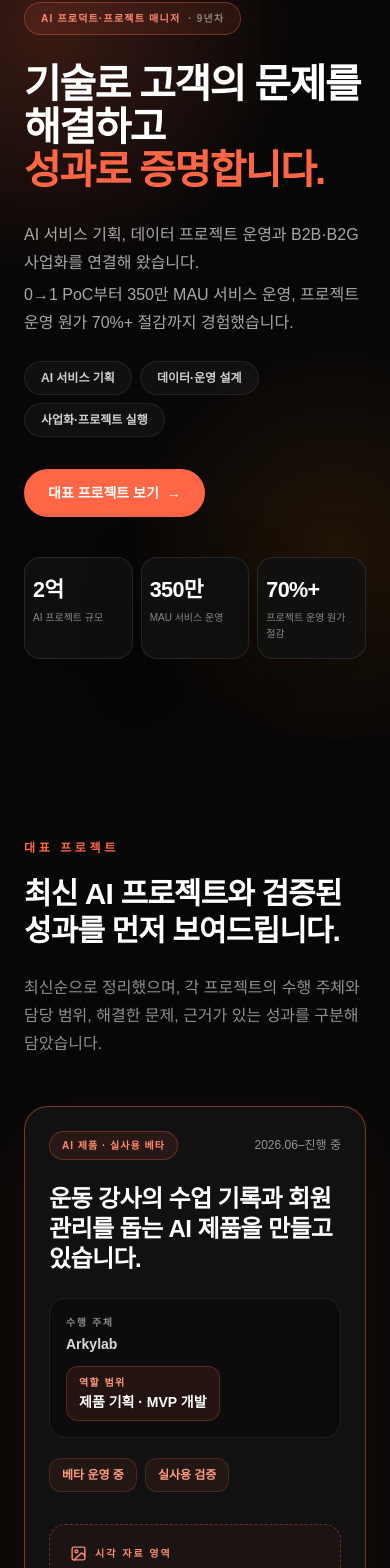
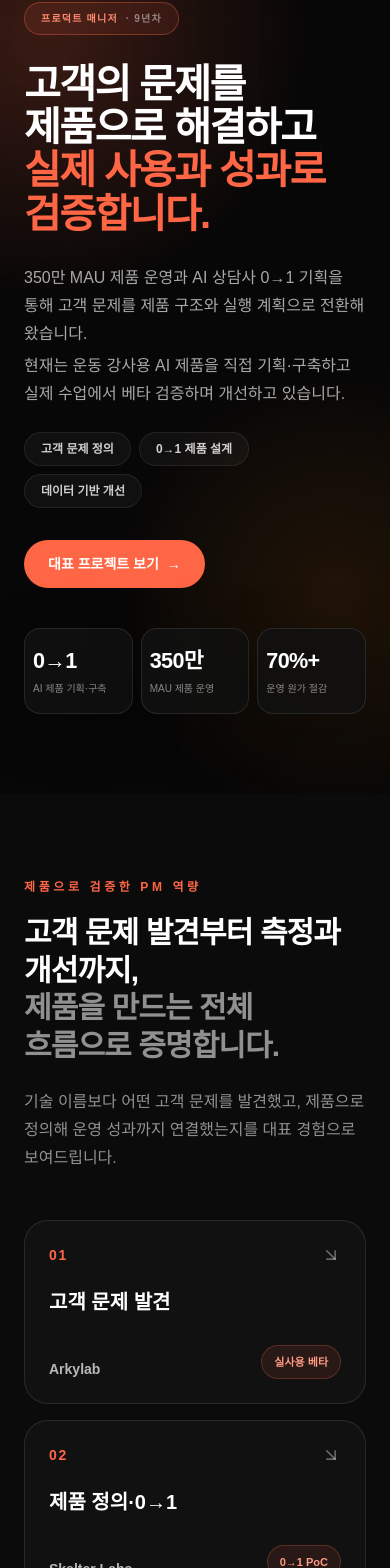
Before and after one commit to gmbro/portfolio, a React (Vite) app: page / in a window 390 px wide. Shown: the part 110-1678 px from the top of the page. Built offline with nearby package versions, Linux system fonts and the light colour scheme; no server answers; the HTML template or start-up script is replaced by a standard one; a web font is replaced by a local one.

Commit message:
feat: focus portfolio on product management narrative

```diff
--- a/index.html
+++ b/index.html
@@ -5,23 +5,23 @@
     <meta name="viewport" content="width=device-width, initial-scale=1.0" />
     <meta
       name="description"
-      content="AI 제품 기획, 데이터 운영, SaaS 사업화와 대규모 서비스 성과를 담은 이경민의 포트폴리오입니다."
+      content="고객의 문제를 제품으로 해결하고 실제 사용과 성과로 검증해 온 프로덕트 매니저 이경민의 포트폴리오입니다."
     />
     <meta name="author" content="이경민" />
-    <meta property="og:title" content="이경민 | AI 프로덕트·프로젝트 매니저" />
+    <meta property="og:title" content="이경민 | 프로덕트 매니저" />
     <meta
       property="og:description"
-      content="AI 제품 기획부터 데이터 운영, SaaS 사업화, 성과 검증까지 연결한 프로젝트를 소개합니다."
+      content="고객 문제 정의, 0→1 제품 설계, 데이터 기반 개선 역량을 검증된 프로젝트로 소개합니다."
     />
     <meta property="og:type" content="website" />
     <meta property="og:locale" content="ko_KR" />
     <meta name="twitter:card" content="summary" />
-    <meta name="twitter:title" content="이경민 | AI 프로덕트·프로젝트 매니저" />
+    <meta name="twitter:title" content="이경민 | 프로덕트 매니저" />
     <meta
       name="twitter:description"
-      content="AI 제품 기획부터 데이터 운영, SaaS 사업화, 성과 검증까지 연결한 프로젝트를 소개합니다."
+      content="고객 문제 정의, 0→1 제품 설계, 데이터 기반 개선 역량을 검증된 프로젝트로 소개합니다."
     />
-    <title>이경민 | AI 프로덕트·프로젝트 매니저</title>
+    <title>이경민 | 프로덕트 매니저</title>
   </head>
   <body>
     <div id="root"></div>
--- a/src/components/About.tsx
+++ b/src/components/About.tsx
@@ -2,16 +2,16 @@ import { motion } from "framer-motion";
 
 const workingRange = [
   {
-    label: "제품·프로젝트",
-    copy: "0→1 제품 정의부터 제안, 실행, 품질 검증, 종결까지 담당합니다.",
+    label: "문제 정의",
+    copy: "사용자 반응과 운영 현장에서 반복되는 불편을 확인하고, 해결할 문제와 우선순위를 정의합니다.",
   },
   {
-    label: "AI·데이터",
-    copy: "STT, TTS, Retrieval, OCR, 데이터 워크플로를 팀이 운영할 수 있는 서비스로 전환합니다.",
+    label: "제품 설계",
+    copy: "기술과 운영 조건을 사용자 흐름, 요구사항, 데이터 기준과 실행 계획으로 구체화합니다.",
   },
   {
-    label: "사업화",
-    copy: "B2C, B2B, B2G, SaaS, 공공조달, 보안 심사 경험을 갖추고 있습니다.",
+    label: "성과 검증",
+    copy: "출시·운영 결과를 사용자 반응, 품질, 시간과 비용의 변화로 확인하고 다음 결정을 만듭니다.",
   },
 ];
 
@@ -29,19 +29,19 @@ const About = () => {
           <div>
             <p className="font-body text-xs font-semibold uppercase tracking-[0.3em] text-[#ff6645]">소개</p>
             <h2 className="mt-4 max-w-xl break-keep font-display text-3xl font-bold leading-tight tracking-[-0.03em] text-white md:text-5xl">
-              제품과 운영, 사업화를 연결합니다.
+              도메인은 달라도, 문제를 해결하는 방식은 일관됐습니다.
             </h2>
           </div>
 
           <div>
             <div className="max-w-3xl space-y-5 break-keep font-body text-base leading-8 text-white/60 md:text-lg">
               <p>
-                퍼포먼스 마케팅으로 커리어를 시작해 제품 운영, 0→1 AI 서비스, 데이터 구축,
-                B2B·B2G 사업화로 경험을 확장했습니다.
+                퍼포먼스 마케팅, 대규모 제품 운영, 0→1 AI 서비스, 데이터 프로젝트와 B2B·B2G
+                사업화까지 서로 다른 환경을 경험했습니다.
               </p>
               <p>
-                모호한 기술 기회를 요구사항과 운영 흐름으로 구체화하고, 팀이 다음 제품 결정을 내릴 수 있는
-                근거로 구조화하는 데 강점이 있습니다.
+                고객 문제를 정의하고, 기술과 운영 조건을 제품 결정으로 구체화한 뒤 출시·운영 결과로
+                검증하는 방식은 일관됐습니다.
               </p>
             </div>
 
--- a/src/components/Experience.tsx
+++ b/src/components/Experience.tsx
@@ -29,7 +29,7 @@ const Experience = () => {
               experience.period.includes("Present") ||
               experience.period.includes("현재") ||
               experience.period.includes("진행 중");
-            const isPriority = index < 3;
+            const isPriority = index === 0;
             const roleDetails = (
               <>
                 <p className="mt-6 max-w-4xl break-keep font-body text-sm leading-7 text-white/60 md:text-base">
--- a/src/components/ImageCards.tsx
+++ b/src/components/ImageCards.tsx
@@ -70,6 +70,7 @@ const ProjectVisual = ({ project }: { project: FeaturedProject }) => {
 
 const ProjectCard = ({ project, index }: { project: FeaturedProject; index: number }) => {
   const isPriority = index < 3;
+  const showsFullEvidence = index === 0;
   const showsVisual = Boolean(project.visual?.src) || (import.meta.env.DEV && Boolean(project.visual));
   const evidence = (
     <dl className={`grid gap-6 ${isPriority ? "md:grid-cols-3" : ""}`}>
@@ -90,12 +91,13 @@ const ProjectCard = ({ project, index }: { project: FeaturedProject; index: numb
 
   return (
     <motion.article
+      id={project.id}
       data-project-rank={index + 1}
       initial={{ opacity: 0, y: 18 }}
       whileInView={{ opacity: 1, y: 0 }}
       viewport={{ once: true, amount: 0.08 }}
       transition={{ duration: 0.45, delay: Math.min(index * 0.05, 0.18) }}
-      className={`min-w-0 rounded-3xl border bg-[#111111] p-6 md:p-8 ${
+      className={`min-w-0 scroll-mt-24 rounded-3xl border bg-[#111111] p-6 md:p-8 ${
         isPriority ? "lg:col-span-2 lg:p-10 xl:col-span-6" : "border-white/10 xl:col-span-2"
       } ${index === 0 ? "border-[#ff6645]/45 shadow-[0_20px_80px_rgba(255,102,69,.08)]" : "border-white/10"}`}
     >
@@ -150,13 +152,13 @@ const ProjectCard = ({ project, index }: { project: FeaturedProject; index: numb
 
       {!isPriority && showsVisual && <div className="mt-6"><ProjectVisual project={project} /></div>}
 
-      {isPriority ? (
+      {showsFullEvidence ? (
         <div className="mt-8">{evidence}</div>
       ) : (
         <details className="group mt-6 rounded-2xl border border-white/[0.08] bg-black/20 px-4 py-3">
           <summary className="min-h-11 cursor-pointer list-none py-2 font-body text-xs font-bold uppercase tracking-[0.14em] text-white/65 focus-visible:outline-none focus-visible:ring-2 focus-visible:ring-[#ff6645]">
             <span className="inline-flex items-center gap-2">
-              문제·실행·성과 보기
+              문제·판단·성과 보기
               <span className="text-[#ff6645] transition-transform group-open:rotate-45" aria-hidden="true">+</span>
             </span>
           </summary>
@@ -200,14 +202,14 @@ const ImageCards = () => {
           className="mb-12 max-w-4xl md:mb-16"
         >
           <span className="font-body text-xs font-semibold uppercase tracking-[0.3em] text-[#ff6645]">
-            대표 프로젝트
+            대표 PM 사례
           </span>
           <h2 className="mt-4 break-keep font-display text-3xl font-bold leading-tight tracking-[-0.03em] text-white md:text-5xl">
-            최신 AI 프로젝트와 검증된 성과를 먼저 보여드립니다.
+            고객의 문제를 발견하고, 제품으로 만들고, 결과로 검증했습니다.
           </h2>
           <p className="mt-6 max-w-3xl break-keep font-body text-base leading-7 text-white/55 md:text-lg">
-            최신순으로 정리했으며, 각 프로젝트의 수행 주체와 담당 범위, 해결한 문제, 근거가 있는 성과를
-            구분해 담았습니다.
+            대표 사례는 PM 역량이 가장 선명하게 드러나는 순서로 배치했습니다. 각 사례에서 해결한 문제,
+            제가 내린 제품 판단과 검증된 결과를 구분해 보여드립니다.
           </p>
         </motion.div>
 
--- a/src/components/Navbar.tsx
+++ b/src/components/Navbar.tsx
@@ -4,8 +4,8 @@ import { useState } from "react";
 import { profile } from "@/data/portfolio";
 
 const navItems = [
-  { label: "대표 프로젝트", id: "case-studies" },
-  { label: "AI 역량", id: "skills" },
+  { label: "대표 PM 사례", id: "case-studies" },
+  { label: "PM 역량", id: "skills" },
   { label: "경력", id: "experience" },
   { label: "문의", id: "contact" },
   { label: "소개", id: "about" },
--- /dev/null
+++ b/src/components/ProductProof.tsx
@@ -0,0 +1,110 @@
+import type { MouseEvent } from "react";
+import { ArrowDownRight } from "lucide-react";
+
+interface ProofStep {
+  step: string;
+  capability: string;
+  project: string;
+  evidence: string;
+  targetId: string;
+}
+
+const proofSteps: ProofStep[] = [
+  {
+    step: "01",
+    capability: "고객 문제 발견",
+    project: "Arkylab",
+    evidence: "실사용 베타",
+    targetId: "arkylab-ai-coach",
+  },
+  {
+    step: "02",
+    capability: "제품 정의·0→1",
+    project: "Skelter Labs",
+    evidence: "0→1 PoC",
+    targetId: "skelter-ai-counselor",
+  },
+  {
+    step: "03",
+    capability: "운영·성장",
+    project: "SK Planet",
+    evidence: "350만 MAU",
+    targetId: "sk-planet-syrup-wallet",
+  },
+  {
+    step: "04",
+    capability: "측정·개선",
+    project: "Selectstar",
+    evidence: "운영 원가 70%+ 절감",
+    targetId: "selectstar-stt-operations",
+  },
+];
+
+const ProductProof = () => {
+  const moveToProject = (event: MouseEvent<HTMLAnchorElement>, targetId: string) => {
+    const target = document.getElementById(targetId);
+    if (!target) return;
+
+    event.preventDefault();
+    const reduceMotion = window.matchMedia("(prefers-reduced-motion: reduce)").matches;
+    window.history.pushState(null, "", `#${targetId}`);
+    target.scrollIntoView({ behavior: reduceMotion ? "auto" : "smooth", block: "start" });
+  };
+
+  return (
+    <section id="product-proof" className="bg-[#0b0b0b] px-6 py-20 text-white md:px-12 md:py-28">
+      <div className="mx-auto max-w-7xl">
+        <header className="max-w-4xl">
+          <span className="font-body text-xs font-semibold uppercase tracking-[0.3em] text-[#ff6645]">
+            제품으로 검증한 PM 역량
+          </span>
+          <h2 className="mt-4 break-keep font-display text-3xl font-bold leading-tight tracking-[-0.03em] md:text-5xl">
+            고객 문제 발견부터 측정과 개선까지,
+            <span className="block text-white/55">제품을 만드는 전체 흐름으로 증명합니다.</span>
+          </h2>
+          <p className="mt-6 max-w-3xl break-keep font-body text-base leading-7 text-white/55 md:text-lg">
+            기술 이름보다 어떤 고객 문제를 발견했고, 제품으로 정의해 운영 성과까지 연결했는지를 대표 경험으로
+            보여드립니다.
+          </p>
+        </header>
+
+        <ol className="mt-12 grid grid-cols-1 gap-4 md:mt-16 md:grid-cols-2 md:gap-5 xl:grid-cols-4">
+          {proofSteps.map((proof) => (
+            <li key={proof.targetId} className="min-w-0">
+              <a
+                href={`#${proof.targetId}`}
+                onClick={(event) => moveToProject(event, proof.targetId)}
+                aria-label={`${proof.capability}: ${proof.project} ${proof.evidence} 프로젝트로 이동`}
+                className="group flex h-full min-h-44 flex-col rounded-3xl border border-white/10 bg-[#111111] p-6 transition-colors hover:border-[#ff6645]/55 hover:bg-[#151210] focus-visible:outline-none focus-visible:ring-2 focus-visible:ring-[#ff6645] focus-visible:ring-offset-4 focus-visible:ring-offset-[#0b0b0b] motion-reduce:transition-none md:min-h-52 md:p-7"
+              >
+                <div className="flex items-center justify-between gap-4">
+                  <span className="font-display text-sm font-extrabold tracking-[0.12em] text-[#ff6645]">
+                    {proof.step}
+                  </span>
+                  <ArrowDownRight
+                    size={20}
+                    className="text-white/35 transition-colors group-hover:text-[#ff8a70] motion-reduce:transition-none"
+                    aria-hidden="true"
+                  />
+                </div>
+
+                <h3 className="mt-6 break-keep font-display text-xl font-bold leading-snug text-white md:text-2xl">
+                  {proof.capability}
+                </h3>
+
+                <div className="mt-auto flex min-h-11 items-end justify-between gap-3 pt-7">
+                  <span className="min-w-0 font-body text-sm font-semibold text-white/70">{proof.project}</span>
+                  <span className="shrink-0 rounded-full border border-[#ff6645]/25 bg-[#ff6645]/10 px-3 py-2 font-body text-[11px] font-bold text-[#ff9a83]">
+                    {proof.evidence}
+                  </span>
+                </div>
+              </a>
+            </li>
+          ))}
+        </ol>
+      </div>
+    </section>
+  );
+};
+
+export default ProductProof;
--- a/src/data/portfolio.ts
+++ b/src/data/portfolio.ts
@@ -20,6 +20,7 @@ export interface FeaturedProjectVisual {
 }
 
 export interface FeaturedProject {
+  id: string;
   category: string;
   period: string;
   organizationLabel: "수행 회사" | "수행 주체" | "지원 사업";
@@ -43,12 +44,13 @@ export interface FeaturedProject {
 
 export const featuredProjects: FeaturedProject[] = [
   {
+    id: "arkylab-ai-coach",
     category: "AI 제품 · 실사용 베타",
     period: "2026.06–진행 중",
     organizationLabel: "수행 주체",
     organization: "Arkylab",
     involvement: { label: "역할 범위", value: "제품 기획 · MVP 개발" },
-    title: "운동 강사의 수업 기록과 회원 관리를 돕는 AI 제품을 만들고 있습니다.",
+    title: "운동 강사의 반복 기록 문제를 AI 제품 가설로 전환하고 실사용 베타로 검증하고 있습니다.",
     challenge: "운동 강사가 수업 기록과 회원 상태를 지속적으로 관리하기 어려운 문제를 확인했습니다.",
     action:
       "Codex로 MVP를 구현하고 Supabase로 기록 데이터를 구조화했습니다. 실제 러닝 교정 운동 수업에서 사용하며 CESK·FIXNESS·HEALTHBOYGYM과 검증 및 제휴 가능성을 논의했습니다.",
@@ -67,12 +69,63 @@ export const featuredProjects: FeaturedProject[] = [
     },
   },
   {
+    id: "skelter-ai-counselor",
+    category: "AI 제품 · 0→1",
+    period: "2021.09–2023.04",
+    organizationLabel: "수행 회사",
+    organization: "Skelter Labs · 제품",
+    involvement: { label: "기여도", value: "90%" },
+    title: "B2B AI 기술의 고객 가치를 정의하고 B2C 상담사 PoC를 0→1로 설계했습니다.",
+    challenge: "사내 B2B 챗봇 엔진을 사용자가 직접 경험할 수 있는 B2C 상담 서비스로 확장해야 했습니다.",
+    action:
+      "STT·TTS·Retrieval을 연결하고 서비스 범위, 대화 흐름, PRD, 와이어프레임과 대화 데이터를 설계했습니다. 디지털 휴먼·TTS·대학 산학연 제휴도 주도했습니다.",
+    result: "B2C AI 상담사 PoC를 0에서 1까지 구축했습니다.",
+    metrics: ["0→1 PoC"],
+    tags: ["STT · TTS", "Retrieval", "대화 데이터", "사업 제휴"],
+  },
+  {
+    id: "sk-planet-syrup-wallet",
+    category: "대규모 제품 운영",
+    period: "2018.04–2020.04",
+    organizationLabel: "수행 회사",
+    organization: "SK Planet · Syrup Wallet",
+    involvement: { label: "기여도", value: "100%" },
+    title: "350만 MAU 제품의 푸시 병목을 진단하고 타기팅·발송 구조를 개선했습니다.",
+    challenge: "광고 푸시의 수신 효율, 서버 과부하와 반복적인 수작업 운영을 함께 개선해야 했습니다.",
+    action: "유효 토큰 타기팅, 분산 발송과 사용자군 리타기팅 기능을 기획하고 운영 프로세스를 재설계했습니다.",
+    result: "수신율을 2배, 열람률을 1.5배 높이고 운영 시간을 기존의 1/10 수준으로 단축했습니다.",
+    metrics: ["약 350만 MAU", "수신율 2배", "운영 시간 1/10"],
+    tags: ["B2C", "서비스 운영", "타기팅", "프로세스 개선"],
+  },
+  {
+    id: "selectstar-stt-operations",
+    category: "AI 데이터 · 운영",
+    period: "2024.06–2025.01",
+    organizationLabel: "수행 회사",
+    organization: "Selectstar · 프로젝트실",
+    involvement: { label: "기여도", value: "100%" },
+    title: "수작업 전사 병목을 STT 제품·운영 구조로 전환해 원가를 70%+ 절감했습니다.",
+    challenge: "수작업 중심의 음성 전사 과정에는 많은 인력과 반복 작업이 필요했습니다.",
+    action:
+      "STT 전사 제품과 전처리·후처리 기준을 기획하고 Python 기반 작업을 추가했습니다. 약 200명의 어노테이터 운영 및 품질 관리 체계도 구축했습니다.",
+    result: "맨먼스를 기존의 약 1/10 수준으로 단축하고 운영 원가를 70% 이상 절감했습니다.",
+    metrics: ["맨먼스 약 1/10", "운영 원가 70%+ 절감", "약 200명 운영"],
+    tags: ["STT", "Python", "데이터 구축", "운영 설계"],
+    visual: {
+      title: "STT 운영 개선 자료",
+      type: "image",
+      alt: "STT 운영 전후 흐름과 검증된 비용 및 시간 개선 자료",
+      placeholderItems: ["개선 전후 프로세스", "운영 화면", "비용·시간 개선 자료"],
+    },
+  },
+  {
+    id: "trevari-learning-record",
     category: "OCR · AI 도구 기반 구현",
     period: "2026.05–진행 중",
     organizationLabel: "수행 주체",
     organization: "Arkylab · 독립 구축",
     involvement: { label: "기여도", value: "100%" },
-    title: "독서 커뮤니티를 위한 학습 기록 관리 MVP를 1인 프로젝트로 구현했습니다.",
+    title: "커뮤니티의 학습 지속 문제를 OCR 기록·게이미피케이션 MVP로 구체화했습니다.",
     challenge: "커뮤니티 참여자가 학습 기록을 꾸준히 남기고 성취를 확인할 수 있는 흐름이 필요했습니다.",
     action:
       "AI 도구와 OCR을 활용해 기록 도구를 기획·구현하고, 참여를 지속할 수 있도록 게이미피케이션 기능을 추가했습니다.",
@@ -87,12 +140,13 @@ export const featuredProjects: FeaturedProject[] = [
     },
   },
   {
+    id: "nipa-vision-ai-poc",
     category: "Vision AI · 프로젝트 관리",
     period: "2025.06–2025.12",
     organizationLabel: "지원 사업",
     organization: "NIPA 지원 사업",
     involvement: { label: "역할 범위", value: "제안→종결 관리" },
-    title: "Vision AI 도입 프로젝트를 제안부터 종결까지 관리했습니다.",
+    title: "검사 공정의 문제를 Vision AI PoC로 구체화하고 제안부터 종결까지 관리했습니다.",
     challenge: "수작업 신발 아웃솔 품질 검사 공정을 개선하기 위한 Vision AI 사업을 수행해야 했습니다.",
     action:
       "제안서를 작성하고 7개월간 중간 보고, PoC 결과, 고객 피드백과 주요 산출물을 관리했습니다. 수요 기업·내부 개발팀·NIPA 간 커뮤니케이션을 조율했습니다.",
@@ -105,53 +159,6 @@ export const featuredProjects: FeaturedProject[] = [
       alt: "Vision AI 검사 흐름과 PoC 산출물 및 프로젝트 일정 자료",
       placeholderItems: ["검사 프로세스", "PoC 산출물", "프로젝트 일정"],
     },
-  },
-  {
-    category: "AI 데이터 · 운영",
-    period: "2024.06–2025.01",
-    organizationLabel: "수행 회사",
-    organization: "Selectstar · 프로젝트실",
-    involvement: { label: "기여도", value: "100%" },
-    title: "STT 기반 운영 구조로 맨먼스와 원가를 함께 줄였습니다.",
-    challenge: "수작업 중심의 음성 전사 과정에는 많은 인력과 반복 작업이 필요했습니다.",
-    action:
-      "STT 전사 제품과 전처리·후처리 기준을 기획하고 Python 기반 작업을 추가했습니다. 약 200명의 어노테이터 운영 및 품질 관리 체계도 구축했습니다.",
-    result: "맨먼스를 기존의 약 1/10 수준으로 단축하고 운영 원가를 70% 이상 절감했습니다.",
-    metrics: ["맨먼스 약 1/10", "운영 원가 70%+ 절감", "약 200명 운영"],
-    tags: ["STT", "Python", "데이터 구축", "운영 설계"],
-    visual: {
-      title: "STT 운영 개선 자료",
-      type: "image",
-      alt: "STT 운영 전후 흐름과 검증된 비용 및 시간 개선 자료",
-      placeholderItems: ["개선 전후 프로세스", "운영 화면", "비용·시간 개선 자료"],
-    },
-  },
-  {
-    category: "AI 제품 · 0→1",
-    period: "2021.09–2023.04",
-    organizationLabel: "수행 회사",
-    organization: "Skelter Labs · 제품",
-    involvement: { label: "기여도", value: "90%" },
-    title: "AI 기술을 B2C 상담 경험으로 전환한 0→1 PoC를 기획했습니다.",
-    challenge: "사내 B2B 챗봇 엔진을 사용자가 직접 경험할 수 있는 B2C 상담 서비스로 확장해야 했습니다.",
-    action:
-      "STT·TTS·Retrieval을 연결하고 서비스 범위, 대화 흐름, PRD, 와이어프레임과 대화 데이터를 설계했습니다. 디지털 휴먼·TTS·대학 산학연 제휴도 주도했습니다.",
-    result: "B2C AI 상담사 PoC를 0에서 1까지 구축했습니다.",
-    metrics: ["0→1 PoC"],
-    tags: ["STT · TTS", "Retrieval", "대화 데이터", "사업 제휴"],
-  },
-  {
-    category: "대규모 제품 운영",
-    period: "2018.04–2020.04",
-    organizationLabel: "수행 회사",
-    organization: "SK Planet · Syrup Wallet",
-    involvement: { label: "기여도", value: "100%" },
-    title: "350만 MAU 서비스의 푸시 운영을 제품 개선 과제로 전환했습니다.",
-    challenge: "광고 푸시의 수신 효율, 서버 과부하와 반복적인 수작업 운영을 함께 개선해야 했습니다.",
-    action: "유효 토큰 타기팅, 분산 발송과 사용자군 리타기팅 기능을 기획하고 운영 프로세스를 재설계했습니다.",
-    result: "수신율을 2배, 열람률을 1.5배 높이고 운영 시간을 기존의 1/10 수준으로 단축했습니다.",
-    metrics: ["약 350만 MAU", "수신율 2배", "운영 시간 1/10"],
-    tags: ["B2C", "서비스 운영", "타기팅", "프로세스 개선"],
   },
 ];
 
@@ -269,22 +276,22 @@ export const careerExperiences: CareerExperience[] = [
 
 export const aiCapabilities = [
   {
-    title: "AI 제품 흐름 설계",
+    title: "고객 문제 정의 · 제품 가설",
     description:
-      "STT·TTS·Retrieval·RAG·OCR이 가치를 만드는 지점을 정의하고 서비스 콘셉트, 사용자 흐름, PRD와 데이터 구조로 구체화합니다.",
-    evidence: "Skelter Labs AI 상담사 PoC · Arkylab",
+      "사용자의 반복 행동과 운영 병목을 관찰해 해결할 문제를 좁히고, AI가 실제 가치를 만드는 제품 가설과 검증 기준으로 구체화합니다.",
+    evidence: "Arkylab 운동 강사용 AI 제품 · Skelter Labs AI 상담사 PoC",
   },
   {
-    title: "AI·데이터 프로젝트 운영",
+    title: "0→1 제품 설계 · 실행",
     description:
-      "데이터 기준, 품질 프로세스, 일정과 산출물을 설계하고 개발팀·고객·외부 작업자 사이의 실행 구조를 관리합니다.",
-    evidence: "Selectstar STT 데이터 · Vision AI",
+      "제품 범위, 사용자 흐름, PRD와 데이터 구조를 설계하고 기술·운영·사업 이해관계자를 연결해 작동하는 제품으로 구현합니다.",
+    evidence: "Skelter Labs B2C AI 상담사 · Arkylab AI 제품",
   },
   {
-    title: "AI 도구 기반 MVP 검증",
+    title: "운영 데이터 기반 개선",
     description:
-      "Codex·Supabase·OCR을 활용해 아이디어를 작동하는 MVP로 구현하고 실사용과 고객 반응을 통해 검증합니다.",
-    evidence: "Arkylab · 학습 기록 관리 MVP",
+      "사용·운영 데이터를 기준으로 병목을 찾고 타기팅, 자동화와 운영 구조를 개선해 제품 성과와 비용 효율을 함께 검증합니다.",
+    evidence: "SK Planet 350만 MAU 제품 · Selectstar STT 운영 구조",
   },
 ];
 
--- a/src/pages/Index.tsx
+++ b/src/pages/Index.tsx
@@ -1,5 +1,6 @@
 import Navbar from "@/components/Navbar";
 import Hero from "@/components/Hero";
+import ProductProof from "@/components/ProductProof";
 import ImageCards from "@/components/ImageCards";
 import Experience from "@/components/Experience";
 import Leadership from "@/components/Leadership";
@@ -24,6 +25,7 @@ const Index = ({ heroContent }: IndexProps) => {
       <Navbar />
       <main id="main-content" tabIndex={-1}>
         <Hero content={heroContent} />
+        <ProductProof />
         <ImageCards />
         <Leadership />
         <Experience />
--- a/src/types/portfolio.ts
+++ b/src/types/portfolio.ts
@@ -33,21 +33,21 @@ export interface PortfolioPublication {
 }
 
 export const defaultHeroContent: HeroContent = {
-  roleLabel: "AI 프로덕트·프로젝트 매니저",
+  roleLabel: "프로덕트 매니저",
   careerLabel: "· 9년차",
-  headline: "기술로 고객의 문제를 해결하고\n성과로 증명합니다.",
-  highlight: "성과로 증명합니다.",
+  headline: "고객의 문제를 제품으로 해결하고\n실제 사용과 성과로 검증합니다.",
+  highlight: "실제 사용과 성과로 검증합니다.",
   subcopy: [
-    "AI 서비스 기획, 데이터 프로젝트 운영과 B2B·B2G 사업화를 연결해 왔습니다.",
-    "0→1 PoC부터 350만 MAU 서비스 운영, 프로젝트 운영 원가 70%+ 절감까지 경험했습니다.",
+    "350만 MAU 제품 운영과 AI 상담사 0→1 기획을 통해 고객 문제를 제품 구조와 실행 계획으로 전환해 왔습니다.",
+    "현재는 운동 강사용 AI 제품을 직접 기획·구축하고 실제 수업에서 베타 검증하며 개선하고 있습니다.",
   ],
-  keywords: ["AI 서비스 기획", "데이터·운영 설계", "사업화·프로젝트 실행"],
+  keywords: ["고객 문제 정의", "0→1 제품 설계", "데이터 기반 개선"],
   ctaLabel: "대표 프로젝트 보기",
   ctaTarget: "case-studies",
   stats: [
-    { value: "2억", label: "AI 프로젝트 규모" },
-    { value: "350만", label: "MAU 서비스 운영" },
-    { value: "70%+", label: "프로젝트 운영 원가 절감" },
+    { value: "0→1", label: "AI 제품 기획·구축" },
+    { value: "350만", label: "MAU 제품 운영" },
+    { value: "70%+", label: "운영 원가 절감" },
   ],
 };
 
```
Also changed, not shown: src/components/Leadership.tsx (+5 -49 lines), 2 other files (tests, documents, lock files or other folders).
